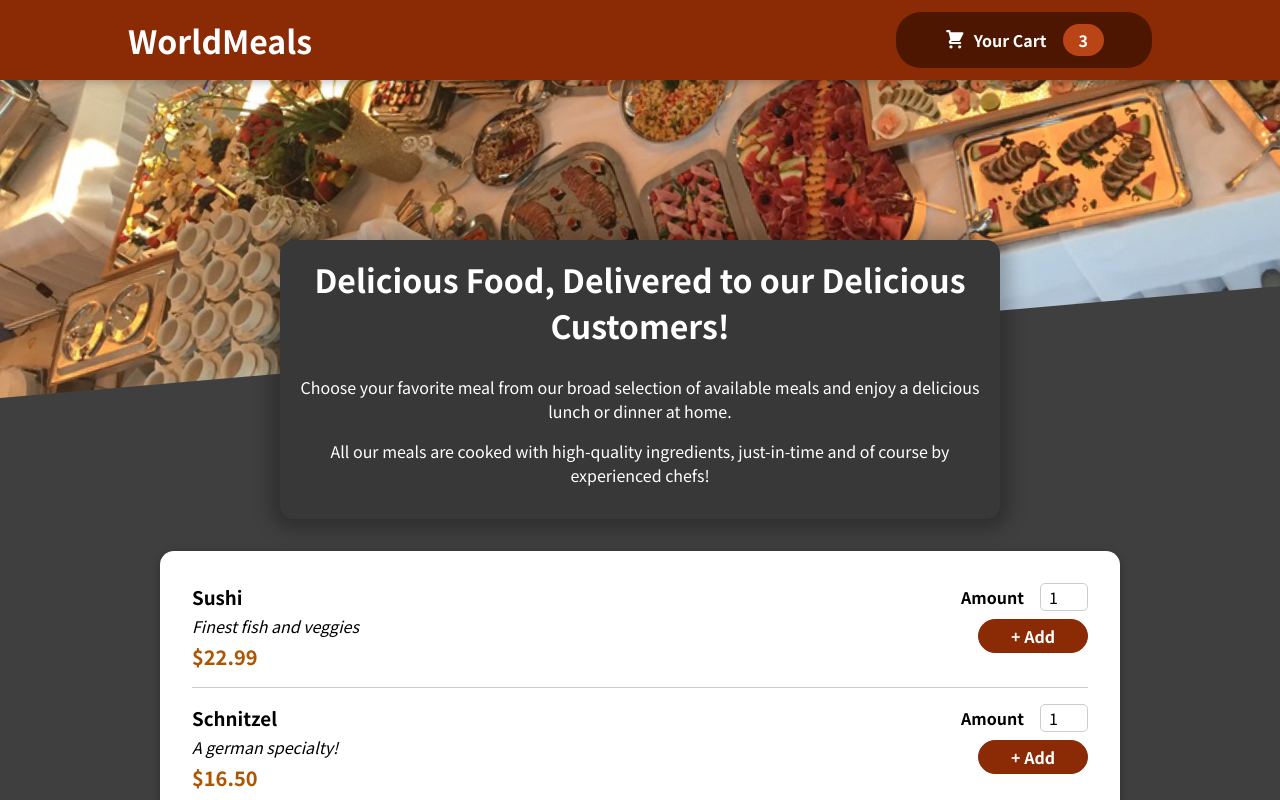
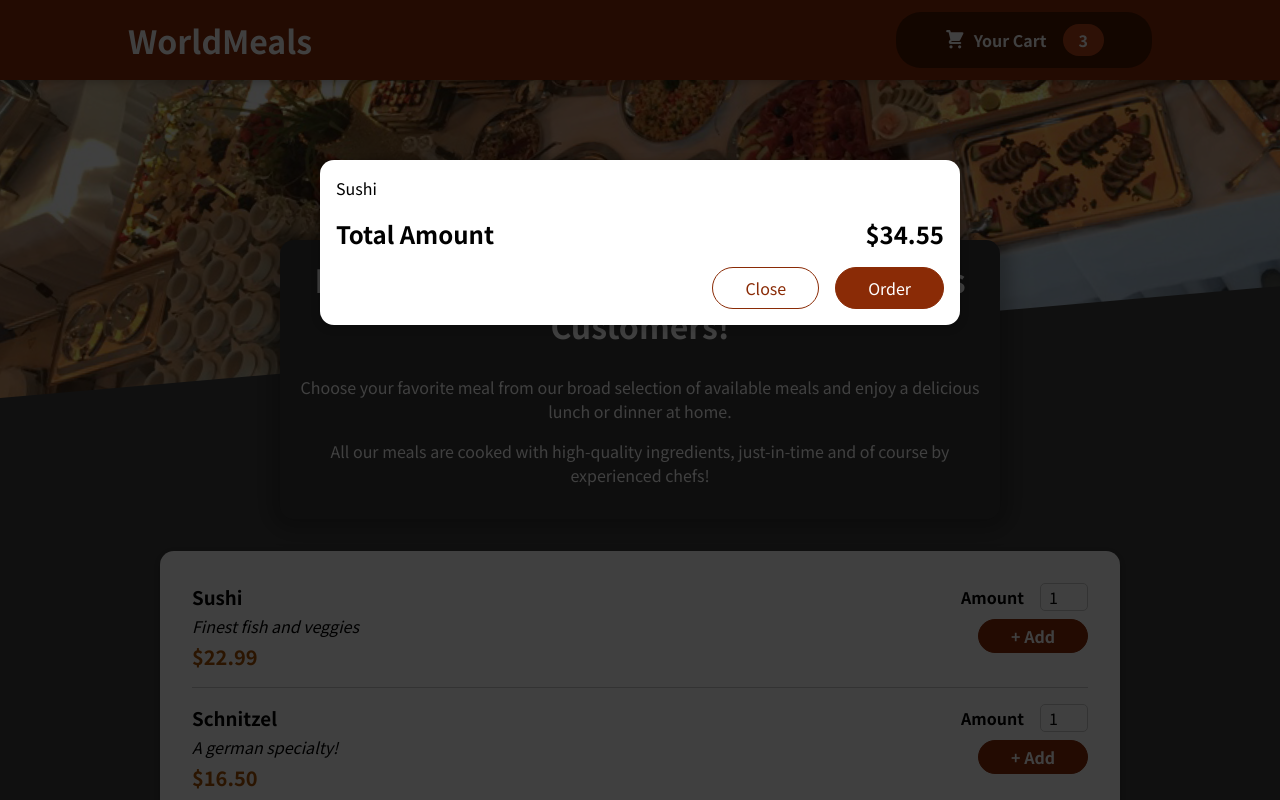
Before and after one commit to astathakis/AsianMeals-React, a JavaScript app: page / in a window 1280 px wide. Shown: the top 800 px of the page. Built offline with nearby package versions, Linux system fonts and the light colour scheme.

Commit message:
modal cart added

```diff
--- a/public/index.html
+++ b/public/index.html
@@ -28,6 +28,7 @@
   </head>
   <body>
     <noscript>You need to enable JavaScript to run this app.</noscript>
+    <div id="overlays"></div>
     <div id="root"></div>
     <!--
       This HTML file is a template.
--- a/src/App.js
+++ b/src/App.js
@@ -1,9 +1,11 @@
+import Cart from './components/Cart/Cart'
 import Header from './components/Layout/Header'
 import { Meals } from './components/Meals/Meals'
 
 function App() {
   return (
     <>
+      <Cart />
       <Header />
       <main>
         <Meals />
--- /dev/null
+++ b/src/components/Cart/Cart.js
@@ -0,0 +1,26 @@
+import Modal from '../UI/Modal'
+import classes from './Cart.module.css'
+const Cart = (props) => {
+  const cartItems = (
+    <ul className={classes['cart-items']}>
+      {[{ id: 'c1', name: 'Sushi', amount: 2, price: 12.99 }].map((item) => {
+        return <li>{item.name}</li>
+      })}
+    </ul>
+  )
+
+  return (
+    <Modal>
+      {cartItems}
+      <div className={classes.total}>
+        <span>Total Amount</span>
+        <span>$34.55</span>
+      </div>
+      <div className={classes.actions}>
+        <button className={classes['button--alt']}>Close</button>
+        <button className={classes.button}>Order</button>
+      </div>
+    </Modal>
+  )
+}
+export default Cart
--- /dev/null
+++ b/src/components/Cart/Cart.module.css
@@ -0,0 +1,46 @@
+.cart-items {
+  list-style: none;
+  margin: 0;
+  padding: 0;
+  max-height: 20rem;
+  overflow: auto;
+}
+
+.total {
+  display: flex;
+  justify-content: space-between;
+  align-items: center;
+  font-weight: bold;
+  font-size: 1.5rem;
+  margin: 1rem 0;
+}
+
+.actions {
+  text-align: right;
+}
+
+.actions button {
+  font: inherit;
+  cursor: pointer;
+  background-color: transparent;
+  border: 1px solid #8a2b06;
+  padding: 0.5rem 2rem;
+  border-radius: 25px;
+  margin-left: 1rem;
+}
+
+.actions button:hover,
+.actions button:active {
+  background-color: #5a1a01;
+  border-color: #5a1a01;
+  color: white;
+}
+
+.actions .button--alt {
+  color: #8a2b06;
+}
+
+.actions .button {
+  background-color: #8a2b06;
+  color: white;
+}
--- a/src/components/Meals/AvailableMeals.js
+++ b/src/components/Meals/AvailableMeals.js
@@ -33,6 +33,7 @@
   const mealsList = DUMMY_MEALS.map((meal) => {
     return (
       <MealsItem
+        id={meal.id}
         key={meal.id}
         name={meal.name}
         description={meal.description}
--- a/src/components/Meals/MealsItem/MealsItem.js
+++ b/src/components/Meals/MealsItem/MealsItem.js
@@ -13,7 +13,7 @@
         <div className={classes.price}>{price}</div>
       </div>
       <div>
-        <MealsItemForm />
+        <MealsItemForm id={props.id} />
       </div>
     </li>
   )
--- a/src/components/Meals/MealsItem/MealsItemForm.js
+++ b/src/components/Meals/MealsItem/MealsItemForm.js
@@ -7,7 +7,7 @@
       <Input
         label="Amount"
         input={{
-          id: 'amount',
+          id: 'amount' + props.id,
           type: 'number',
           min: '1',
           max: '5',
--- /dev/null
+++ b/src/components/UI/Modal.js
@@ -0,0 +1,29 @@
+import classes from './Modal.module.css'
+import ReactDOM from 'react-dom'
+
+const Backdrop = (props) => {
+  return <div className={classes.backdrop}></div>
+}
+const ModalOverlay = (props) => {
+  return (
+    <div className={classes.modal}>
+      <div className={classes.content}>{props.children}</div>
+    </div>
+  )
+}
+
+const portalElement = document.getElementById('overlays')
+
+//portal is used in index.html
+const Modal = (props) => {
+  return (
+    <>
+      {ReactDOM.createPortal(<Backdrop />, portalElement)}
+      {ReactDOM.createPortal(
+        <ModalOverlay>{props.children}</ModalOverlay>,
+        portalElement
+      )}
+    </>
+  )
+}
+export default Modal
--- /dev/null
+++ b/src/components/UI/Modal.module.css
@@ -0,0 +1,40 @@
+.backdrop {
+  position: fixed;
+  top: 0;
+  left: 0;
+  width: 100%;
+  height: 100vh;
+  z-index: 20;
+  background-color: rgba(0, 0, 0, 0.75);
+}
+
+.modal {
+  position: fixed;
+  top: 20vh;
+  left: 5%;
+  width: 90%;
+  background-color: white;
+  padding: 1rem;
+  border-radius: 14px;
+  box-shadow: 0 2px 8px rgba(0, 0, 0, 0.25);
+  z-index: 30;
+  animation: slide-down 300ms ease-out forwards;
+}
+
+@media (min-width: 768px) {
+  .modal {
+    width: 40rem;
+    left: calc(50% - 20rem);
+  }
+}
+
+@keyframes slide-down {
+  from {
+    opacity: 0;
+    transform: translateY(-3rem);
+  }
+  to {
+    opacity: 1;
+    transform: translateY(0);
+  }
+}
```
